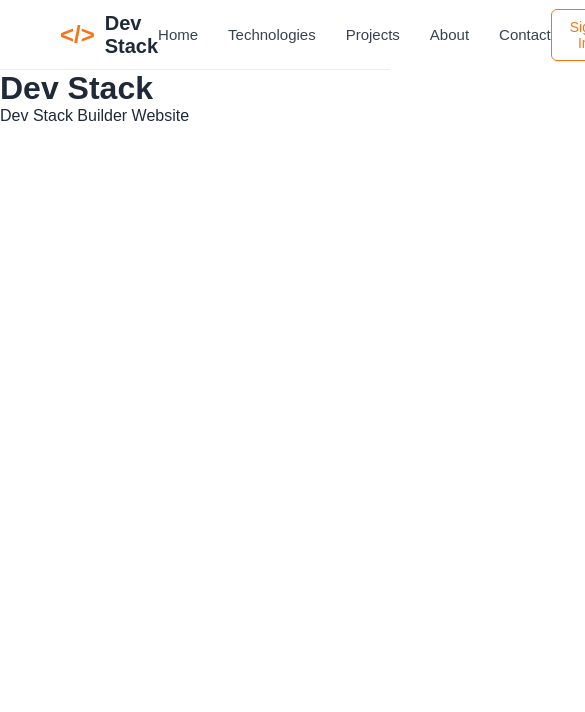
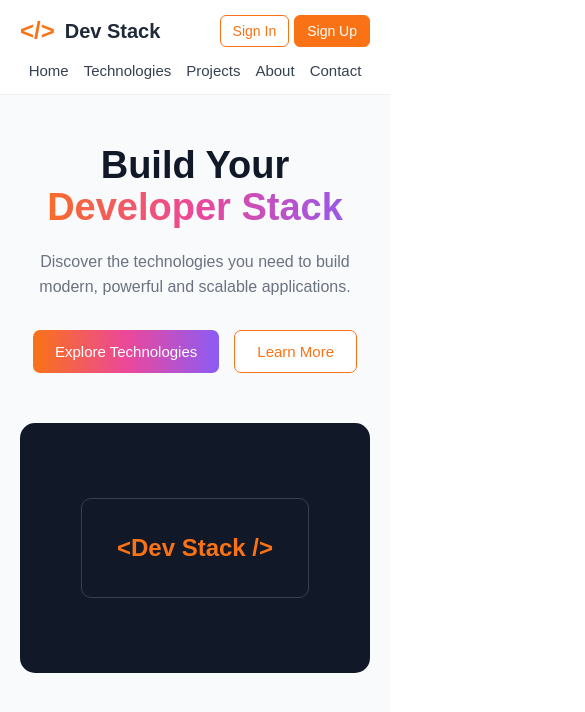
Before and after one commit to sabrinachowdhury255-max/dev-stack-project, a React (Vite) app: page / in a window 390 px wide. Shown: the top 712 px of the page, 585 px wide, since content can reach past the window. Built offline with nearby package versions, Linux system fonts and the light colour scheme.

Commit message:
feat: build hero banner section

```diff
--- a/src/app.tsx
+++ b/src/app.tsx
@@ -1,14 +1,11 @@
 import Header from "./components/Header";
+import Banner from "./sections/Banner";
 
 function App() {
   return (
     <>
       <Header />
-
-      <main>
-        <h1>Dev Stack</h1>
-        <p>Dev Stack Builder Website</p>
-      </main>
+      <Banner />
     </>
   );
 }
--- a/src/components/Header.tsx
+++ b/src/components/Header.tsx
@@ -1,4 +1,25 @@
+type NavLinkProps = {
+  text: string;
+  href: string;
+};
+
+function NavLink({ text, href }: NavLinkProps) {
+  return (
+    <a href={href} className="navigation-link">
+      {text}
+    </a>
+  );
+}
+
 function Header() {
+  const navigationLinks = [
+    { text: "Home", href: "#home" },
+    { text: "Technologies", href: "#technologies" },
+    { text: "Projects", href: "#projects" },
+    { text: "About", href: "#about" },
+    { text: "Contact", href: "#contact" },
+  ];
+
   return (
     <header className="header">
       <div className="logo">
@@ -7,11 +28,13 @@ function Header() {
       </div>
 
       <nav className="navigation">
-        <a href="#home">Home</a>
-        <a href="#technologies">Technologies</a>
-        <a href="#projects">Projects</a>
-        <a href="#about">About</a>
-        <a href="#contact">Contact</a>
+        {navigationLinks.map((link) => (
+          <NavLink
+            key={link.href}
+            text={link.text}
+            href={link.href}
+          />
+        ))}
       </nav>
 
       <div className="auth-buttons">
--- /dev/null
+++ b/src/sections/Banner.tsx
@@ -0,0 +1,35 @@
+function Banner() {
+  return (
+    <section className="banner" id="home">
+      <div className="banner-content">
+        <h1>
+          Build Your
+          <span> Developer Stack</span>
+        </h1>
+
+        <p>
+          Discover the technologies you need to build modern,
+          powerful and scalable applications.
+        </p>
+
+        <div className="banner-buttons">
+          <button className="explore-button">
+            Explore Technologies
+          </button>
+
+          <button className="learn-button">
+            Learn More
+          </button>
+        </div>
+      </div>
+
+      <div className="banner-image">
+        <div className="code-box">
+          &lt;Dev Stack /&gt;
+        </div>
+      </div>
+    </section>
+  );
+}
+
+export default Banner;
--- a/src/styles.css
+++ b/src/styles.css
@@ -1,3 +1,7 @@
+/* =========================
+   General
+========================= */
+
 * {
   margin: 0;
   padding: 0;
@@ -18,15 +22,24 @@ button,
 input {
   font-family: inherit;
 }
+
+
+/* =========================
+   Header / Navbar
+========================= */
+
 .header {
   width: 100%;
   height: 70px;
   padding: 0 60px;
+
   display: flex;
   align-items: center;
   justify-content: space-between;
+
   background: #ffffff;
   border-bottom: 1px solid #eeeeee;
+
   position: sticky;
   top: 0;
   z-index: 100;
@@ -36,6 +49,7 @@ input {
   display: flex;
   align-items: center;
   gap: 10px;
+
   font-size: 20px;
   font-weight: bold;
 }
@@ -50,13 +64,14 @@ input {
   gap: 30px;
 }
 
-.navigation a {
+.navigation-link {
   text-decoration: none;
   color: #374151;
   font-size: 15px;
+  transition: color 0.2s ease;
 }
 
-.navigation a:hover {
+.navigation-link:hover {
   color: #f97316;
 }
 
@@ -74,12 +89,205 @@ input {
 
 .sign-in {
   border: 1px solid #f97316;
-  background: white;
+  background: #ffffff;
   color: #f97316;
 }
 
 .sign-up {
   border: 1px solid #f97316;
   background: #f97316;
-  color: white;
+  color: #ffffff;
 }
+
+
+/* =========================
+   Hero / Banner
+========================= */
+
+.banner {
+  min-height: 500px;
+  padding: 80px 60px;
+
+  display: flex;
+  align-items: center;
+  justify-content: space-between;
+
+  gap: 50px;
+  background: #f9fafb;
+}
+
+.banner-content {
+  max-width: 600px;
+}
+
+.banner-content h1 {
+  font-size: 52px;
+  line-height: 1.1;
+  color: #111827;
+  margin-bottom: 20px;
+}
+
+.banner-content h1 span {
+  display: block;
+
+  background: linear-gradient(
+    90deg,
+    #f97316,
+    #ec4899,
+    #8b5cf6
+  );
+
+  -webkit-background-clip: text;
+  -webkit-text-fill-color: transparent;
+}
+
+.banner-content p {
+  font-size: 18px;
+  line-height: 1.6;
+  color: #6b7280;
+  margin-bottom: 30px;
+}
+
+.banner-buttons {
+  display: flex;
+  gap: 15px;
+}
+
+.banner-buttons button {
+  padding: 12px 22px;
+  border-radius: 7px;
+  font-size: 15px;
+  cursor: pointer;
+}
+
+.explore-button {
+  border: none;
+  color: #ffffff;
+
+  background: linear-gradient(
+    90deg,
+    #f97316,
+    #ec4899,
+    #8b5cf6
+  );
+}
+
+.learn-button {
+  border: 1px solid #f97316;
+  background: #ffffff;
+  color: #f97316;
+}
+
+
+/* =========================
+   Hero Image
+========================= */
+
+.banner-image {
+  width: 430px;
+  height: 300px;
+
+  display: flex;
+  align-items: center;
+  justify-content: center;
+
+  background: #111827;
+  border-radius: 15px;
+}
+
+.code-box {
+  padding: 35px;
+
+  border: 1px solid #374151;
+  border-radius: 10px;
+
+  color: #f97316;
+  font-size: 24px;
+  font-weight: bold;
+}
+
+
+/* =========================
+   Responsive Navbar
+========================= */
+
+@media (max-width: 900px) {
+  .header {
+    padding: 0 30px;
+  }
+
+  .navigation {
+    gap: 15px;
+  }
+
+  .banner {
+    padding: 60px 30px;
+  }
+
+  .banner-content h1 {
+    font-size: 42px;
+  }
+
+  .banner-image {
+    width: 350px;
+    height: 250px;
+  }
+}
+
+
+/* =========================
+   Mobile
+========================= */
+
+@media (max-width: 700px) {
+  .header {
+    height: auto;
+    min-height: 70px;
+    padding: 15px 20px;
+
+    flex-wrap: wrap;
+    gap: 15px;
+  }
+
+  .navigation {
+    width: 100%;
+    order: 3;
+
+    justify-content: center;
+    flex-wrap: wrap;
+    gap: 15px;
+  }
+
+  .auth-buttons {
+    gap: 5px;
+  }
+
+  .auth-buttons button {
+    padding: 7px 12px;
+  }
+
+  .banner {
+    padding: 50px 20px;
+
+    flex-direction: column;
+    text-align: center;
+  }
+
+  .banner-content h1 {
+    font-size: 38px;
+  }
+
+  .banner-content p {
+    font-size: 16px;
+  }
+
+  .banner-buttons {
+    justify-content: center;
+    flex-wrap: wrap;
+  }
+
+  .banner-image {
+    width: 100%;
+    max-width: 430px;
+  }
+}
```
